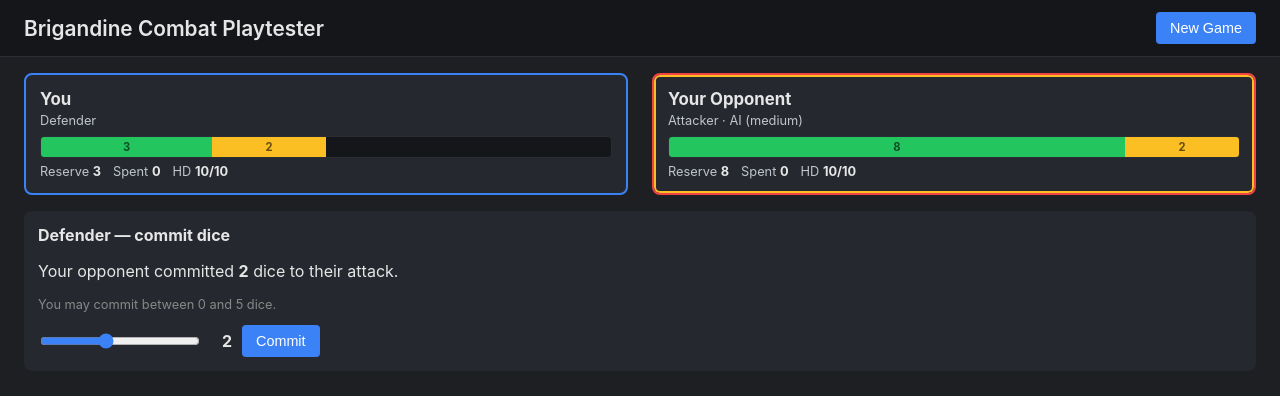
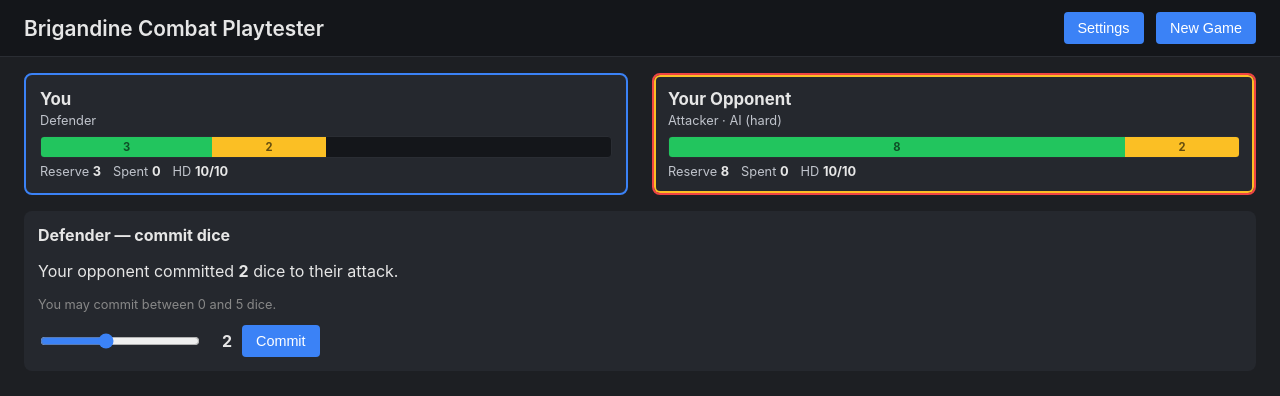
Before and after one commit to alexjmarshall/combat-sim, a Flask app: page / in a window 1280 px wide. Shown: the top 396 px of the page. Run offline with Flask 3, Linux system fonts and the light colour scheme.

Commit message:
settings bugfixes

```diff
--- a/app.py
+++ b/app.py
@@ -41,8 +41,6 @@ def index():
 def api_settings():
     if request.method == "GET":
         return jsonify(asdict(load_settings()))
-    if session.phase not in (Phase.IDLE, Phase.GAME_OVER):
-        return jsonify({"error": "cannot change settings while a bout is active"}), 409
     payload = request.get_json(force=True, silent=True) or {}
     new_settings = settings_from_form(payload)
     save_settings(new_settings)
--- /dev/null
+++ b/settings.json
@@ -0,0 +1,11 @@
+{
+  "weapon_bonus": 2,
+  "armor_bonus": 2,
+  "refresh_start_of_turn": true,
+  "refresh_end_of_turn": false,
+  "combatant_dice": 10,
+  "initiative_loser_penalty": 0.5,
+  "human_role": "random",
+  "ai_difficulty": "hard",
+  "exchange_mode": "sequential"
+}
--- a/settings_store.py
+++ b/settings_store.py
@@ -17,6 +17,7 @@ class Settings:
     initiative_loser_penalty: float = 0.5
     human_role: str = "random"  # "attacker" | "defender" | "random"
     ai_difficulty: str = "medium"  # "easy" | "medium" | "hard"
+    exchange_mode: str = "simultaneous"  # "simultaneous" | "sequential"
 
 
 def load_settings() -> Settings:
@@ -52,9 +53,12 @@ def settings_from_form(form: dict) -> Settings:
         initiative_loser_penalty=max(0.0, min(1.0, float(form.get("initiative_loser_penalty", 0.5)))),
         human_role=form.get("human_role", "random"),
         ai_difficulty=form.get("ai_difficulty", "medium"),
+        exchange_mode=form.get("exchange_mode", "simultaneous"),
     )
     if s.human_role not in ("attacker", "defender", "random"):
         s.human_role = "random"
     if s.ai_difficulty not in ("easy", "medium", "hard"):
         s.ai_difficulty = "medium"
+    if s.exchange_mode not in ("simultaneous", "sequential"):
+        s.exchange_mode = "simultaneous"
     return s
--- a/static/app.js
+++ b/static/app.js
@@ -34,6 +34,7 @@ async function loadSettings() {
   form.refresh_end_of_turn.checked = s.refresh_end_of_turn;
   form.human_role.value = s.human_role;
   form.ai_difficulty.value = s.ai_difficulty;
+  form.exchange_mode.value = s.exchange_mode;
 }
 
 async function saveSettings(e) {
@@ -48,12 +49,20 @@ async function saveSettings(e) {
     refresh_end_of_turn: form.refresh_end_of_turn.checked,
     human_role: form.human_role.value,
     ai_difficulty: form.ai_difficulty.value,
+    exchange_mode: form.exchange_mode.value,
   };
+  const statusEl = $("#settings-status");
+  function settingsFlash(msg, isError = false) {
+    statusEl.textContent = msg;
+    statusEl.style.color = isError ? "#ef4444" : "";
+    clearTimeout(statusEl._timer);
+    statusEl._timer = setTimeout(() => { statusEl.textContent = ""; }, 2000);
+  }
   try {
     await api("/api/settings", { method: "POST", body: payload });
-    flash("Settings saved.");
+    settingsFlash("Settings saved.");
   } catch (err) {
-    flash(`Could not save: ${err.message}`, true);
+    settingsFlash(`Could not save: ${err.message}`, true);
   }
 }
 
@@ -262,9 +271,12 @@ function renderDefCommit(panel, p) {
 function renderAtkManeuver(panel, p) {
   const feintMax = p.feint_followup_max;
   const dodgeMax = p.dodge_roll_max;
+  const defLine = p.def_maneuver
+    ? `You committed <strong>${p.atk_commit}</strong> dice. Your opponent committed <strong>${p.def_commit}</strong> dice and declared <strong>${p.def_maneuver}</strong>.`
+    : `You committed <strong>${p.atk_commit}</strong> dice. Your opponent committed <strong>${p.def_commit}</strong> dice.`;
   panel.innerHTML = `
     <h3>Choose your attacker maneuver</h3>
-    <p>You committed <strong>${p.atk_commit}</strong> dice. Your opponent committed <strong>${p.def_commit}</strong> dice.</p>
+    <p>${defLine}</p>
     <div class="maneuver-grid">
       <div class="maneuver-option">
         <button class="maneuver-btn" data-m="Attack">Attack</button>
@@ -597,7 +609,9 @@ document.addEventListener("DOMContentLoaded", async () => {
   $("#settings-form").addEventListener("submit", saveSettings);
   $("#new-game").addEventListener("click", newGame);
   $("#toggle-settings").addEventListener("click", () => {
-    $("#settings-panel").classList.toggle("hidden");
+    const panel = $("#settings-panel");
+    const nowHidden = panel.classList.toggle("hidden");
+    if (!nowHidden) loadSettings();
   });
   await newGame();
 });
--- a/static/style.css
+++ b/static/style.css
@@ -18,7 +18,8 @@ header {
 
 header h1 { margin: 0; font-size: 1.3rem; font-weight: 600; }
 .header-actions button { margin-left: 8px; }
-#toggle-settings { display: none; }
+#toggle-settings { display: inline-block; }
+.settings-status { min-height: 1.2em; font-size: 0.85em; margin: 4px 0 0; }
 
 button {
   background: #3b82f6;
--- a/templates/index.html
+++ b/templates/index.html
@@ -52,9 +52,16 @@
             <option value="hard">Hard</option>
           </select>
         </label>
+        <label>Exchange mode
+          <select name="exchange_mode">
+            <option value="simultaneous">Simultaneous (defender's maneuver hidden)</option>
+            <option value="sequential">Sequential (defender declares maneuver openly)</option>
+          </select>
+        </label>
       </div>
       <button type="submit">Save settings</button>
-      <p class="hint">Settings lock in when you start a new game.</p>
+      <p id="settings-status" class="settings-status"></p>
+      <p class="hint">Settings take effect when you start a new game.</p>
     </form>
   </section>
 
--- a/web_session.py
+++ b/web_session.py
@@ -237,8 +237,11 @@ class GameSession:
             # AI is attacker; expose its commit but never its maneuver here.
             visible["atk_commit"] = self._atk_commit
         if self.phase == Phase.AWAIT_ATK_MANEUVER:
-            # AI is defender; expose its commit but never its maneuver here.
+            # AI is defender; expose its commit. Maneuver stays hidden in
+            # simultaneous mode but is revealed in sequential mode.
             visible["def_commit"] = self._def_commit
+            if self.settings.exchange_mode == "sequential" and self._def_maneuver is not None:
+                visible["def_maneuver"] = _maneuver_label(self._def_maneuver)
 
         prompt = self._current_prompt()
 
@@ -511,7 +514,7 @@ class GameSession:
         if self.phase == Phase.AWAIT_ATK_MANEUVER:
             atk_state = self.states[atk_idx]
             reserve_after_commit = atk_state.reserve - self._atk_commit
-            return {
+            prompt = {
                 "kind": "atk_maneuver",
                 "for_idx": atk_idx,
                 "atk_commit": self._atk_commit,
@@ -520,6 +523,9 @@ class GameSession:
                 "feint_followup_max": reserve_after_commit,
                 "dodge_roll_max": reserve_after_commit,
             }
+            if self.settings.exchange_mode == "sequential" and self._def_maneuver is not None:
+                prompt["def_maneuver"] = _maneuver_label(self._def_maneuver)
+            return prompt
         if self.phase == Phase.AWAIT_DEF_MANEUVER:
             def_state = self.states[def_idx]
             reserve_after_commit = def_state.reserve - self._def_commit
```
